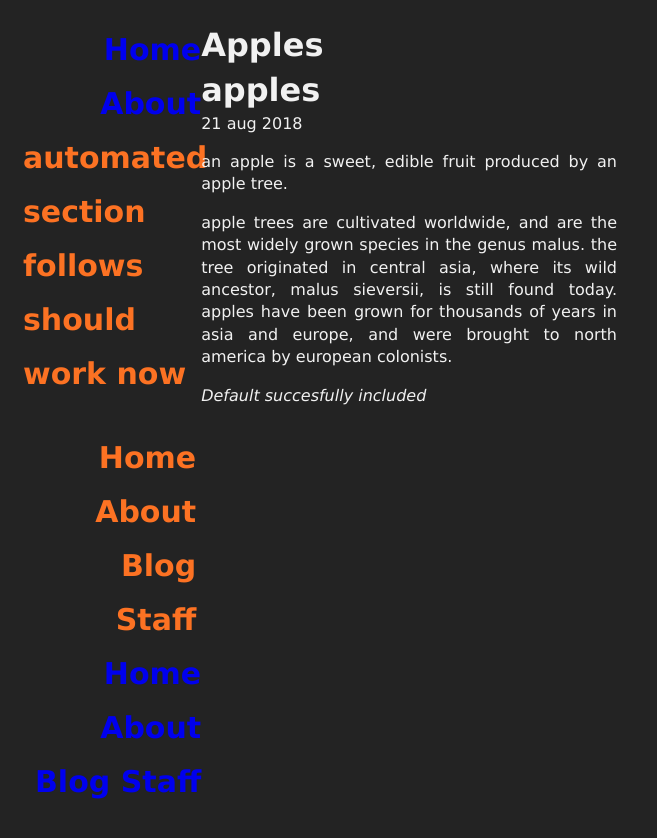
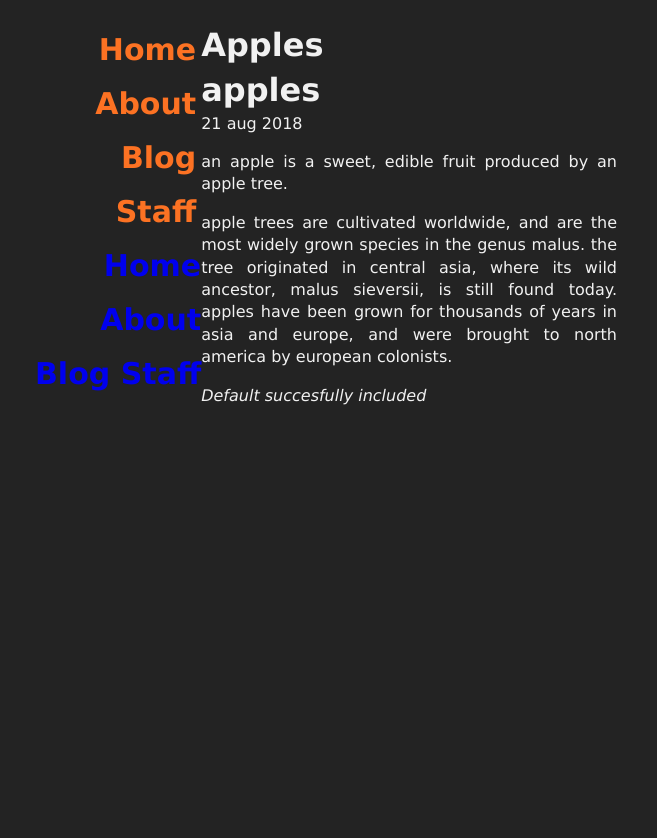
Before and after one commit to wweatherall/githubpages, a Jekyll site: the page built from _posts/2018-08-21-apples.md, in a window 1280 px wide. Shown: the top 838 px of the page, without its empty margins (0-657 px from the left). Built offline with Jekyll 4.4.1, drawn with Linux system fonts in a browser that asks for light colours; our own code applies the rules of GitHub Pages for plain Markdown files.

Commit message:
reduced nav

```diff
--- a/_includes/navigation.html
+++ b/_includes/navigation.html
@@ -1,11 +1,4 @@
 <nav class="leftMenu">
-    <a href="/" {% if page.url=="/" %}style="color: red;" {% endif %}>
-        Home
-    </a>
-    <a href="/about.html" {% if page.url=="/about.html" %}style="color: red;" {% endif %}>
-        About
-    </a>
-    <p>automated section follows should work now</p>
 
     <ul class="leftMenuHeading">
         {% for item in site.data.navigation %}
```
Also changed, not shown: 8 other files.
